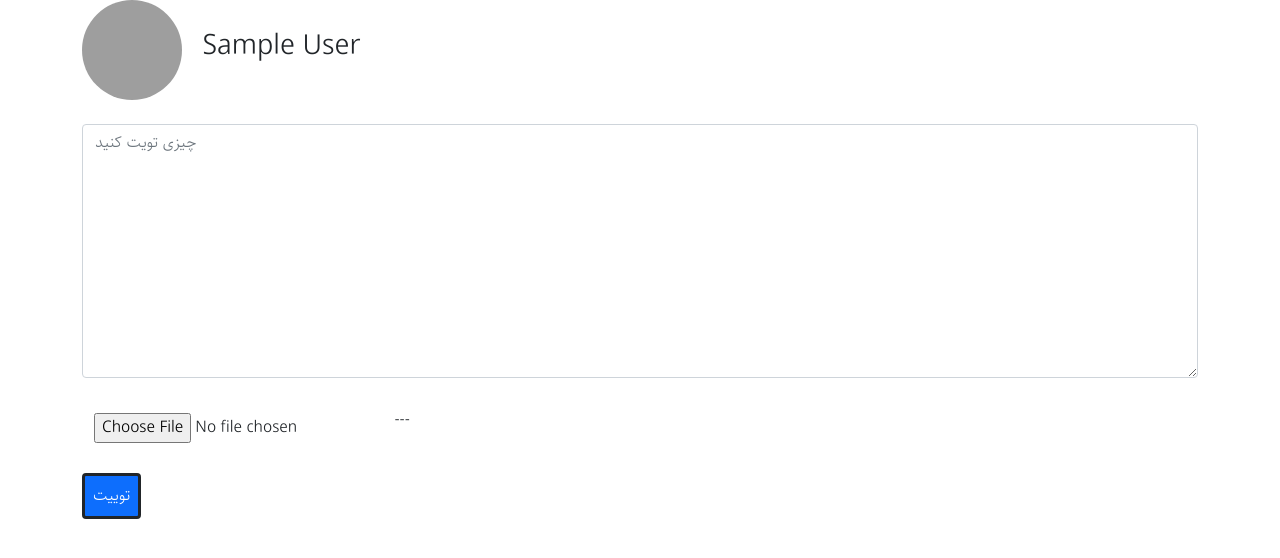
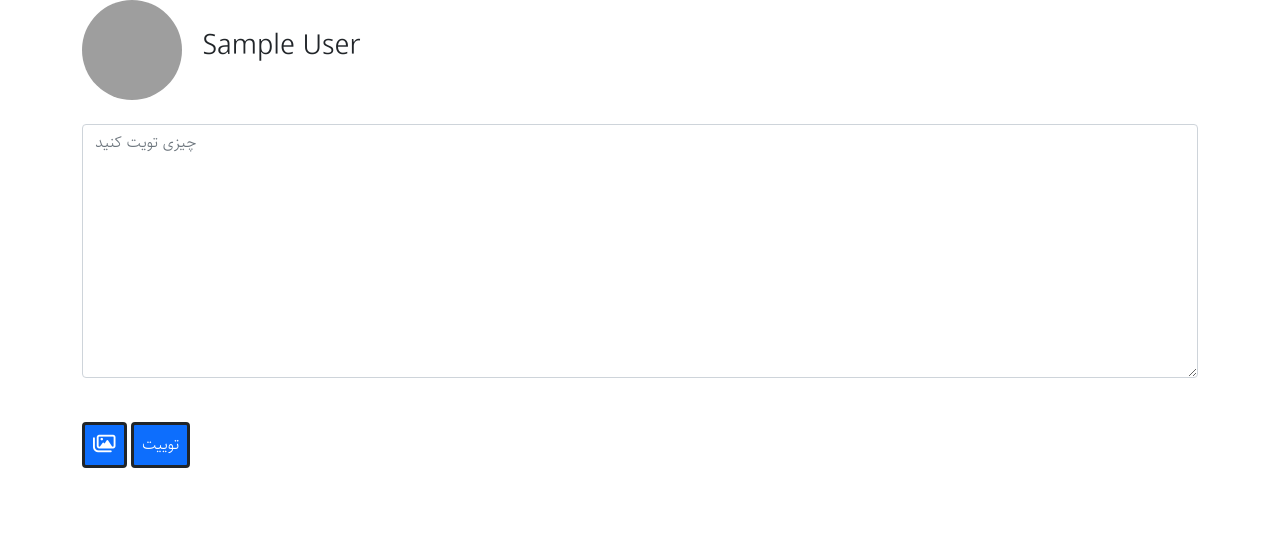
Before and after one commit to codingwithahmad/tw-clone, a Django app: page / in a window 1280 px wide. Shown: the top 558 px of the page. Run offline with Django 3.2, Linux system fonts and the light colour scheme; the visitor is signed in with stand-in values (Sample User, id 1); data that the repository does not hold is empty; some libraries are stand-ins or nearby versions; grey boxes are pictures that could not be loaded.

Commit message:
todo-> 24

```diff
--- a/templates/twit/base.html
+++ b/templates/twit/base.html
@@ -9,8 +9,24 @@
 
     <!-- Bootstrap CSS -->
     <link rel="stylesheet" href="https://cdn.jsdelivr.net/npm/bootstrap@5.1.1/dist/css/bootstrap.rtl.min.css" integrity="sha384-beJoAY4VI2Q+5IPXjI207/ntOuaz06QYCdpWfWRv4lSFDyUSqsM0W+wiAMr2I185" crossorigin="anonymous">
+    <script src="https://kit.fontawesome.com/ba7055dab6.js" crossorigin="anonymous"></script>
     <link rel="stylesheet" href="{% static 'twit/css/rtl.css'%}">
     <title>صفحه اصلی</title>
+    <style type="text/css">
+
+      input[type="file"] {
+        display: none;
+      }
+
+      label[for="id_img"] {
+      }
+
+      .custom-file-label {
+        display: none;
+      }
+
+
+    </style>
   </head>
   <body>
     {% twit_bar %}
--- a/templates/twit/partial/create_twit.html
+++ b/templates/twit/partial/create_twit.html
@@ -19,7 +19,8 @@
 				</div>
 				<div class="col-12 my-4">
 					{{ form.img|as_crispy_field }}
+					<label class="btn-primary p-2 text-white border border-dark border-3 rounded rounded-5" for="{{ form.img.auto_id }}"><i class="far fa-images fa-lg"></i></label>
+					<button class="btn-primary p-2 text-white border border-dark border-3 rounded rounded-5">توییت</button>
 				</div>
-				<button class="btn-primary p-2 text-white border border-dark border-3 rounded rounded-5">توییت</button>
 			</div>
 </form>
```
Also changed, not shown: README.md.
